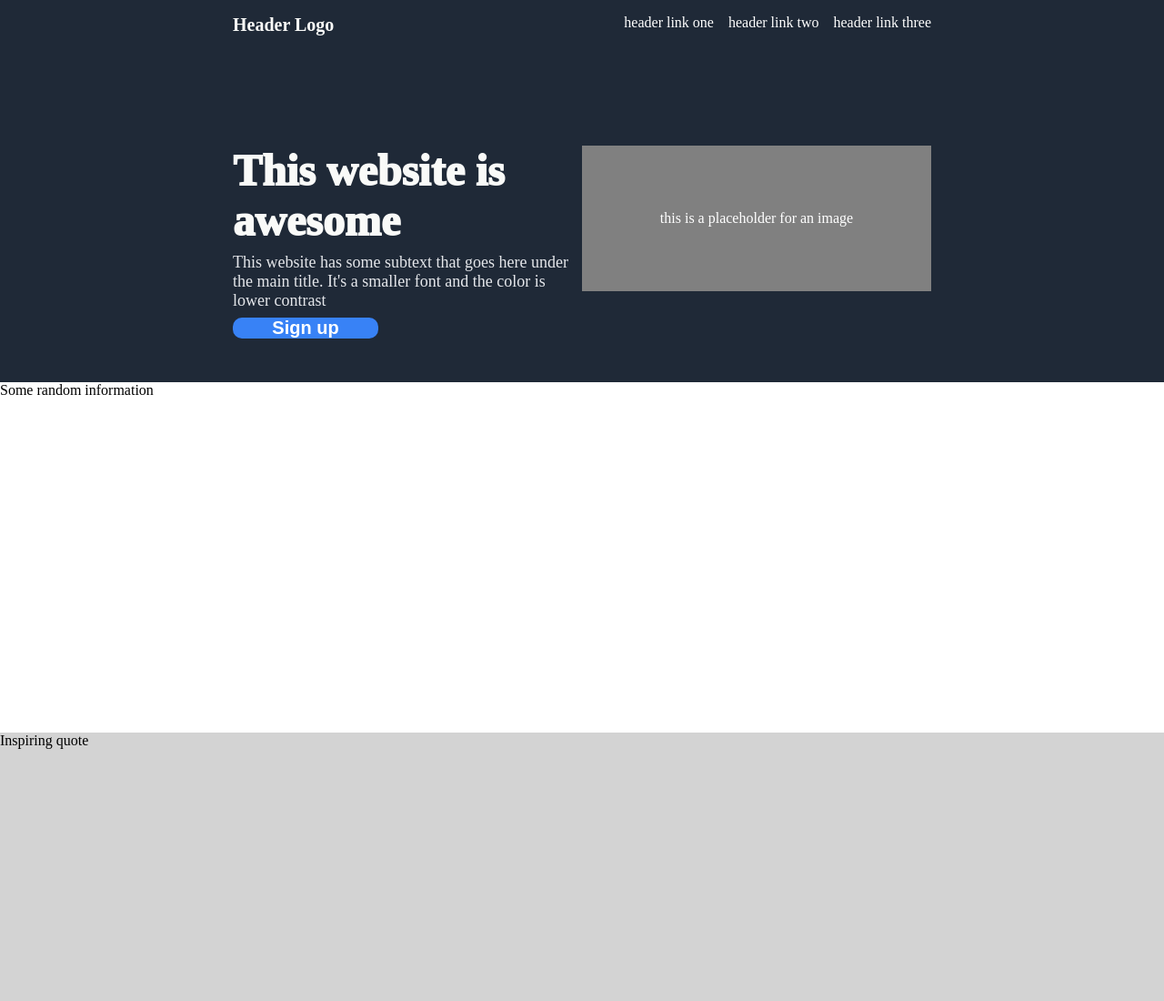
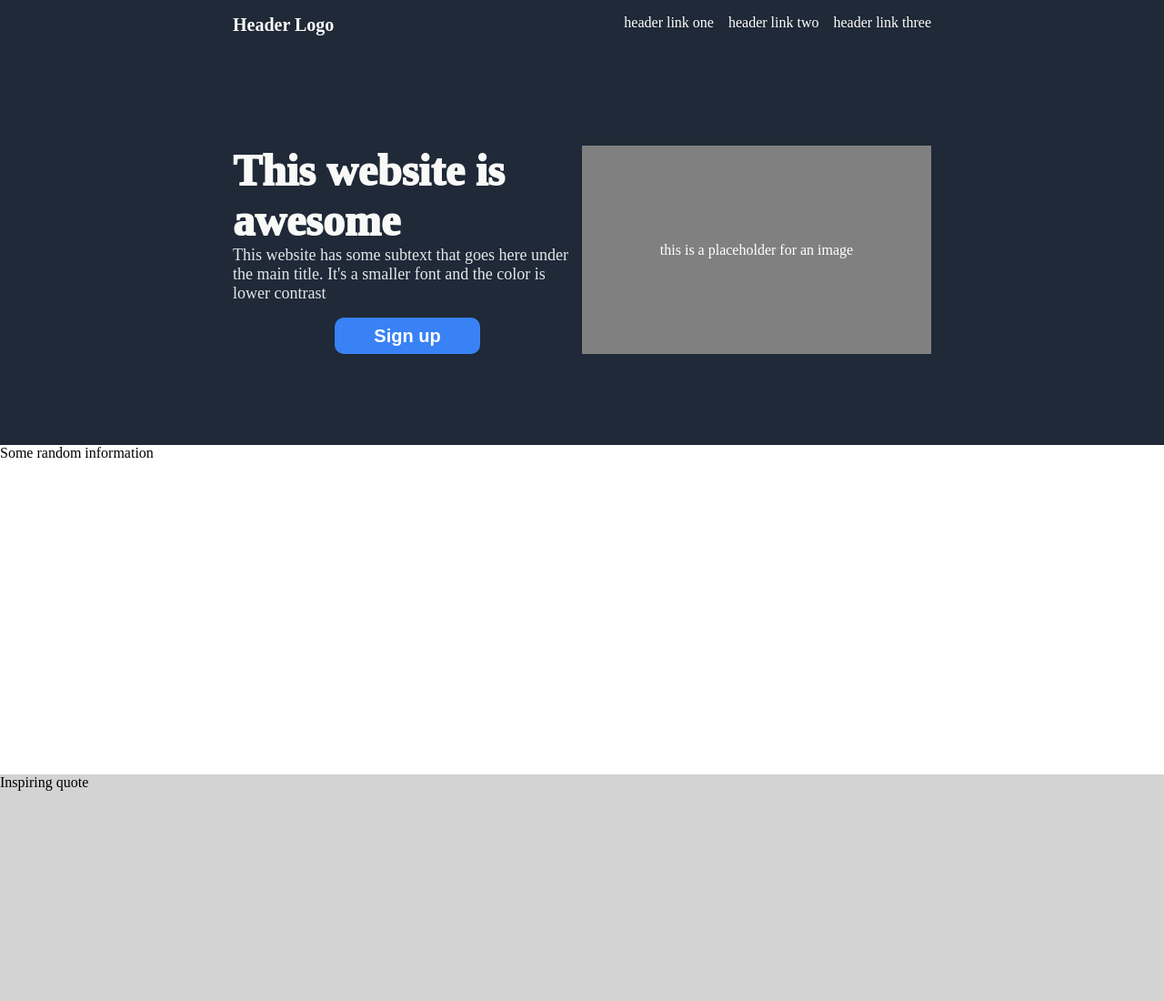
Before and after one commit to FraQuartu/css-project, a plain HTML site: page index.html in a window 1280 px wide. Shown: the top 1100 px of the page at 91% size. Drawn offline with Linux system fonts and the light colour scheme.

Commit message:
Adjust first section 'This website is awesome'

```diff
--- a/style.css
+++ b/style.css
@@ -40,19 +40,20 @@ a {
 .this-website-is-awesome {
   background-color: #1F2937;
   color: white;
-  height: 45vh;
+  height: fit-content;
   flex: 0 0 auto;
   padding: 100px 20vw;
   display: flex;
   justify-content: center;
+  /* align-items: stretch; */
 }
 
 .this-website-is-awesome .left-content {
   flex: 1;
-  height: auto;
   display: flex;
   flex-direction: column;
-  gap: 8px;
+  justify-content: center;
+  align-items: center;
 }
 
 .this-website-is-awesome .title {
@@ -64,6 +65,7 @@ a {
 .this-website-is-awesome .description {
   font-size: 18px;
   color: #E5E7EB;
+  margin-bottom: 16px;
 }
 
 .this-website-is-awesome button {
@@ -75,6 +77,7 @@ a {
   font-size: 20px;
   font-weight: 600;
   border-radius: 10px;
+  flex: none;
 }
 
 .this-website-is-awesome .image {
```
